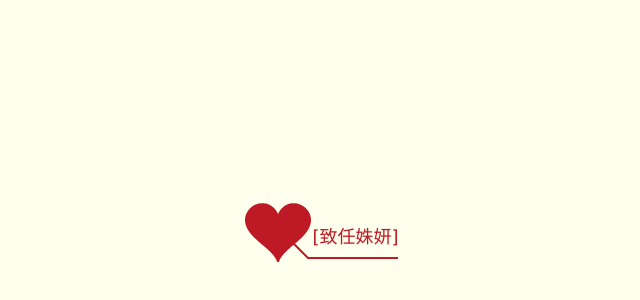
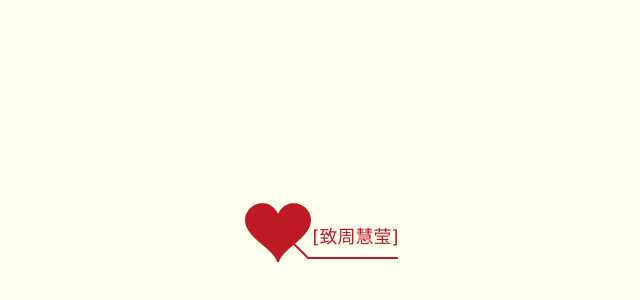
Before and after one commit to banglei-zhao/15098371165.github.io, a plain HTML site: page index.html in a window 1280 px wide. Shown: the part 122-422 px from the top of the page, 342-982 px from the left. Drawn offline with Linux system fonts and the light colour scheme.

Commit message:
Update index.html

```diff
--- a/index.html
+++ b/index.html
@@ -17,12 +17,12 @@
     <script>
         var lover = {};
         lover.info = {
-            name: "[致任姝妍]", //点开时爱心桃旁边的字
-            year: 2017,     //相遇的年份
-            month: 09,      //月
-            day: 01,        //日
+            name: "[致周慧莹]", //点开时爱心桃旁边的字
+            year: 2025,     //相遇的年份
+            month: 11,      //月
+            day: 13,        //日
             hour: 18,       //小时
-            minute: 59,     //分钟
+            minute: 55,     //分钟
             second: 0,      //秒
 
             debug: false,   //是否开启调试模式（如果选是，则会弹窗提示为什么加载出错）
```
